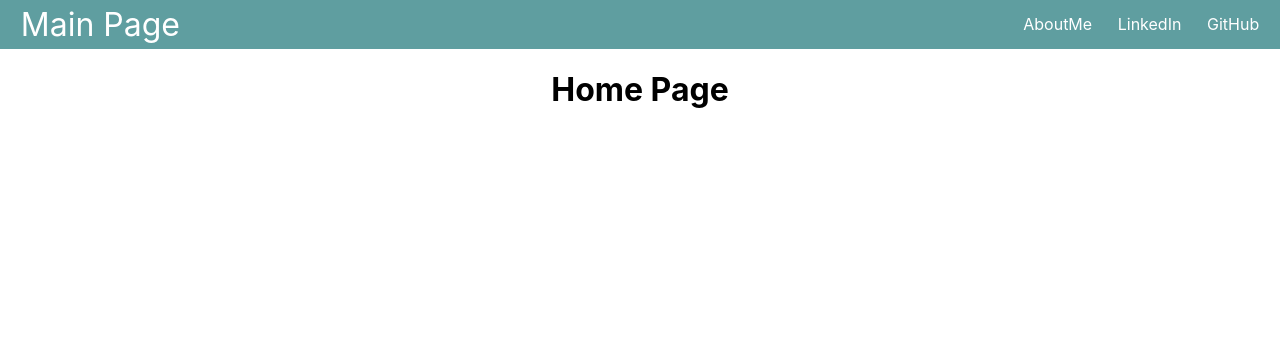
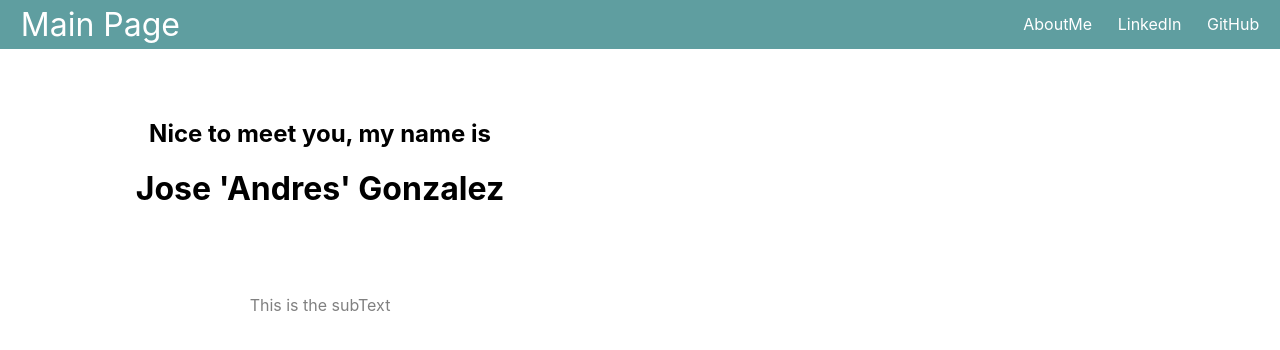
Before and after one commit to JoseGonzCSE/PersonalWeb2, a React (Create React App) app in the folder personal-web/: page / in a window 1280 px wide. Shown: the top 350 px of the page. Built offline with nearby package versions, Linux system fonts and the light colour scheme.

Commit message:
Begginng progress of Home Page

```diff
--- a/personal-web/src/Nav.js
+++ b/personal-web/src/Nav.js
@@ -13,7 +13,6 @@ export default function Nav(){
     )
 }
 
-// When Children, stops working?
 function Clink({to,...props}){
     const resolvedPath=useResolvedPath(to)
     const Active= useMatch({path:resolvedPath.pathname,end:true})
--- /dev/null
+++ b/personal-web/src/Pages/Home.css
@@ -0,0 +1,29 @@
+.infoBox{
+    display: flex;
+    height: 100vh;
+}
+.pageLeft{
+    flex: 1;
+}
+.pageRight{
+    flex: 1;
+}
+
+.pageLeftAll{
+    padding: 50px;
+}
+.main{
+
+    color: rgb(0, 0, 0);
+    font-weight: bold;
+
+
+}
+.name{
+
+}
+
+.subText{
+   color: grey;
+
+}
--- a/personal-web/src/Pages/Home.js
+++ b/personal-web/src/Pages/Home.js
@@ -1,3 +1,19 @@
+import './Home.css'
 export default function Home(){
-    return <h1>Home Page</h1>
+    return (
+        <div className='infoBox'>
+            <div className='pageLeft'>
+                <div className='pageLeftAll'>
+                    <h2 className="main">Nice to meet you, my name is</h2>
+                    <h1 className="name"> Jose 'Andres' Gonzalez</h1>
+                </div>
+                <div>
+                    <p className="subText"> This is the subText</p>
+                </div>
+            </div>
+
+            <div className='pageRight'></div>
+
+        </div>
+    )
 }
```
Also changed, not shown: personal-web/src/styles.css (line endings or trailing spaces).
